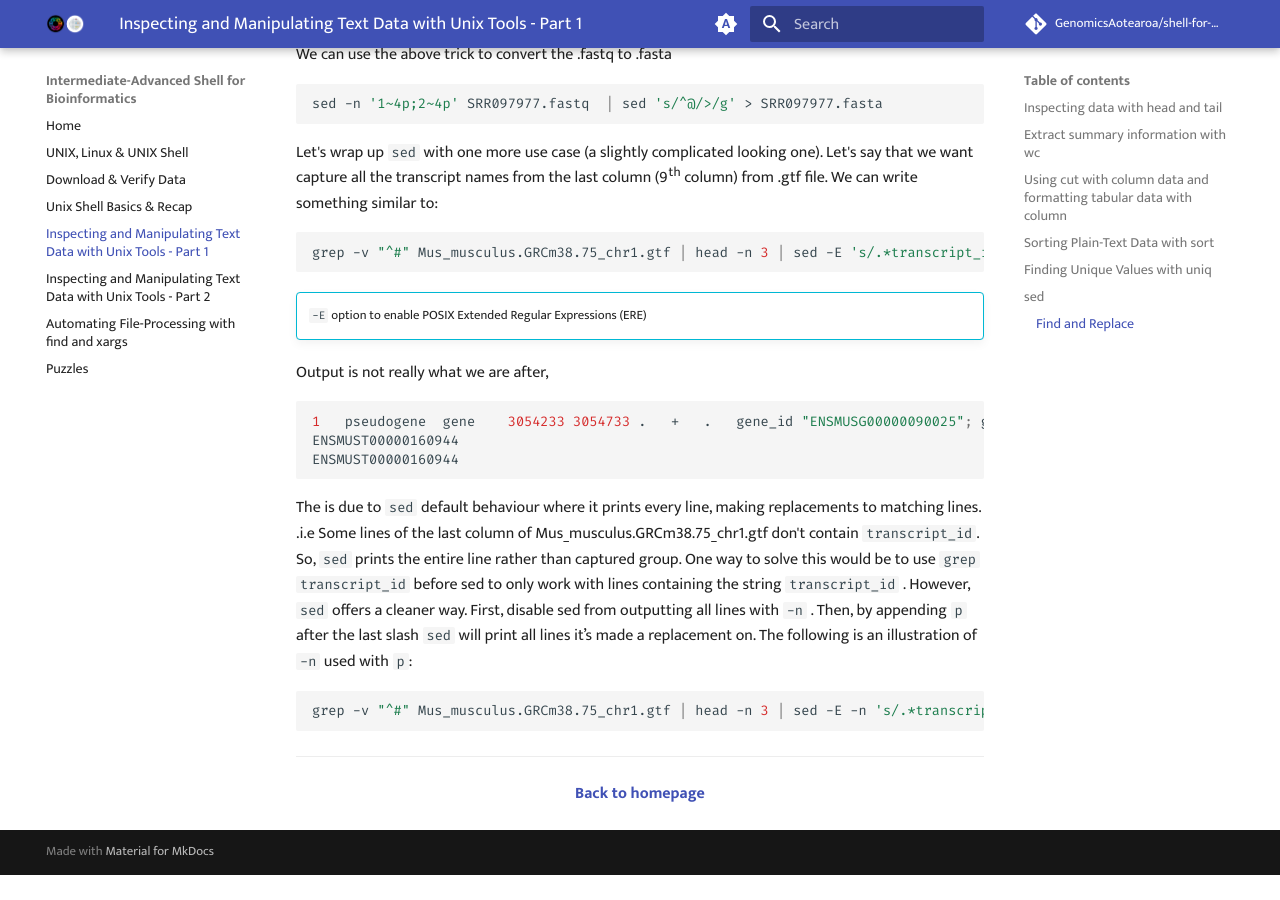
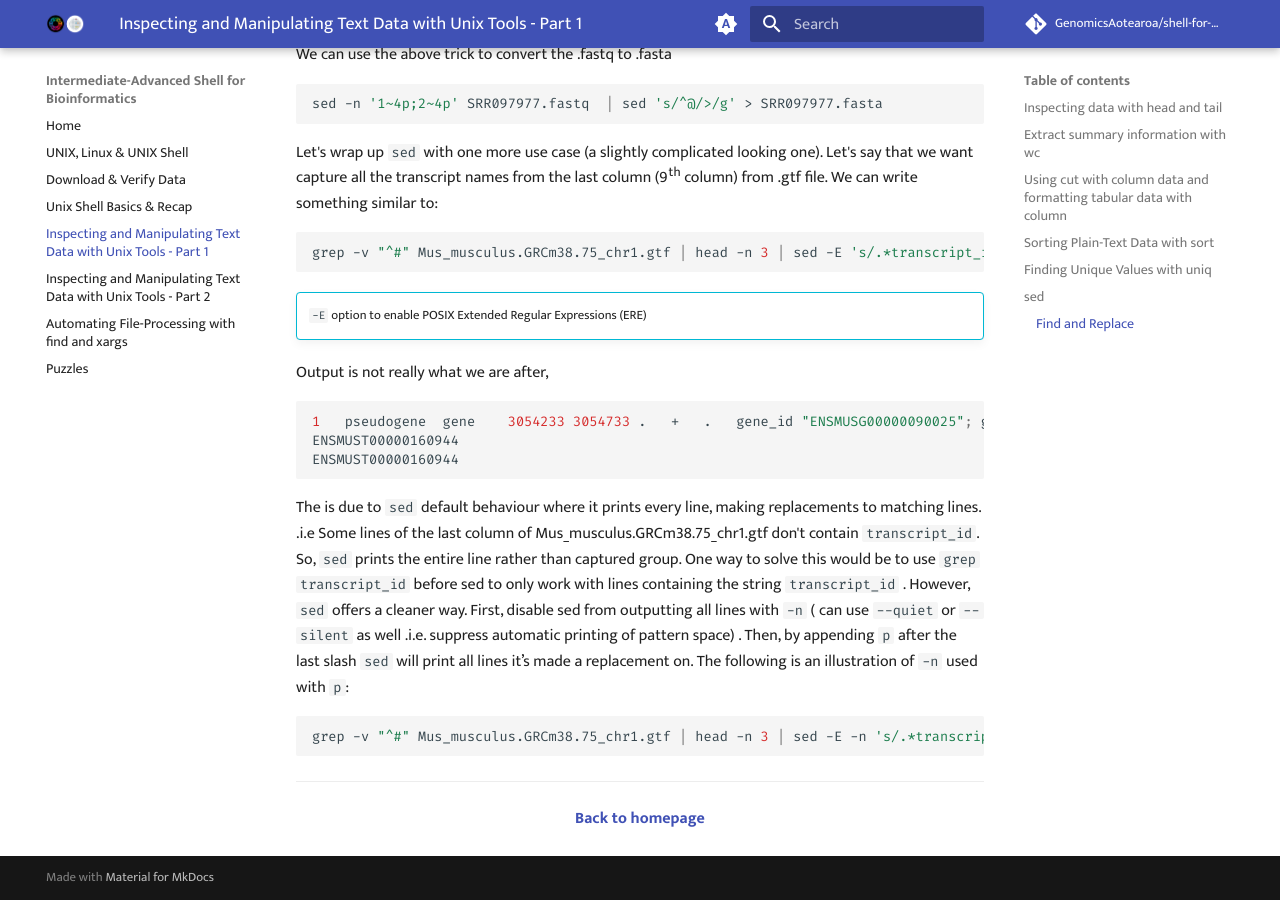
Before and after one commit to GenomicsAotearoa/shell-for-bioinformatics, an MkDocs documentation site: the page built from docs/4_inspectmanipluate.md, in a window 1280 px wide and 900 px high, scrolled down 9204 px. Built offline with MkDocs 1.6.1 and Material for MkDocs 9.7.7, drawn with Linux system fonts in a browser that asks for light colours; comment, search, counter and statistics services are not loaded; the version menu is left out; before the commit the page ends 10079 px from its top, so only the background shows below that.

Commit message:
suppress pattern print

````diff
--- a/docs/4_inspectmanipluate.md
+++ b/docs/4_inspectmanipluate.md
@@ -501,7 +501,7 @@ ENSMUST00000160944
 ENSMUST00000160944
 ```
 
-The is due to `sed` default behaviour where it prints every line, making replacements to matching lines. .i.e Some lines of the last column of Mus_musculus.GRCm38.75_chr1.gtf don't contain `transcript_id`. So, `sed` prints the entire line rather than captured group. One way to solve this would be to use `grep` `transcript_id` before sed to only work with lines containing the string `transcript_id` . However, `sed` offers a cleaner way. First, disable sed from outputting all lines with `-n` . Then, by appending `p` after the last slash `sed` will print all lines it’s made a replacement on. The following is an illustration of `-n` used with `p`:
+The is due to `sed` default behaviour where it prints every line, making replacements to matching lines. .i.e Some lines of the last column of Mus_musculus.GRCm38.75_chr1.gtf don't contain `transcript_id`. So, `sed` prints the entire line rather than captured group. One way to solve this would be to use `grep` `transcript_id` before sed to only work with lines containing the string `transcript_id` . However, `sed` offers a cleaner way. First, disable sed from outputting all lines with `-n` ( can use `--quiet` or `--silent` as well .i.e. suppress automatic printing of pattern space) . Then, by appending `p` after the last slash `sed` will print all lines it’s made a replacement on. The following is an illustration of `-n` used with `p`:
 
 ```bash
 grep -v "^#" Mus_musculus.GRCm38.75_chr1.gtf | head -n 3 | sed -E -n 's/.*transcript_id "([^"]+)".*/\1/p'
````
